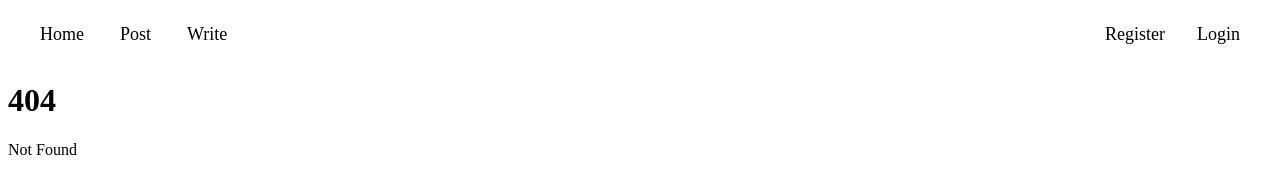
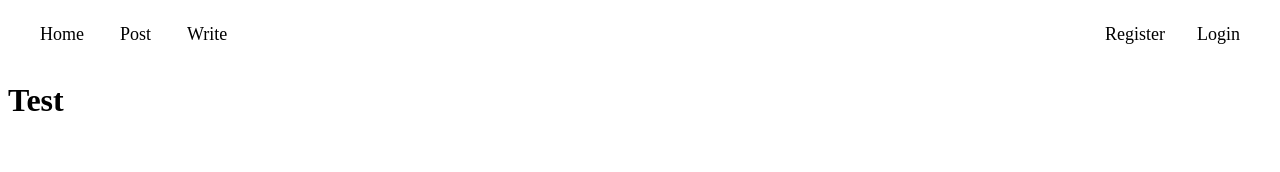
Before and after one commit to kong-tae-hyeon-khu/SvelteAndSvelteKit, a SvelteKit app: page /editor in a window 1280 px wide. Before the commit this address had no page. Shown: the top 172 px of the page. Built offline with nearby package versions, Linux system fonts and the light colour scheme.

Commit message:
Feat : Add Editor (~ing)

```diff
--- a/package.json
+++ b/package.json
@@ -9,7 +9,6 @@
 		"lint": "prettier --check .",
 		"format": "prettier --write ."
 	},
-
 	"devDependencies": {
 		"@sveltejs/kit": "^1.27.4",
 		"prettier": "^3.0.0",
--- /dev/null
+++ b/src/routes/editor/+page.svelte
@@ -0,0 +1,6 @@
+<script>
+    import Toast from "../../lib/components/Toast.svelte"
+</script>
+<h1>Test</h1>
+<Toast />
+ <!-- 다른 컴포넌트나 내용 추가 가능 -->
--- a/svelte.config.js
+++ b/svelte.config.js
@@ -8,6 +8,7 @@ const config = {
 		// See https://kit.svelte.dev/docs/adapters for more information about adapters.
 		adapter: adapter()
 	}
+
 };
 
 export default config;
```
Also changed, not shown: src/routes/test/+page.svelte (added, +2 -0 lines), 1 other file (tests, documents, lock files or other folders).
